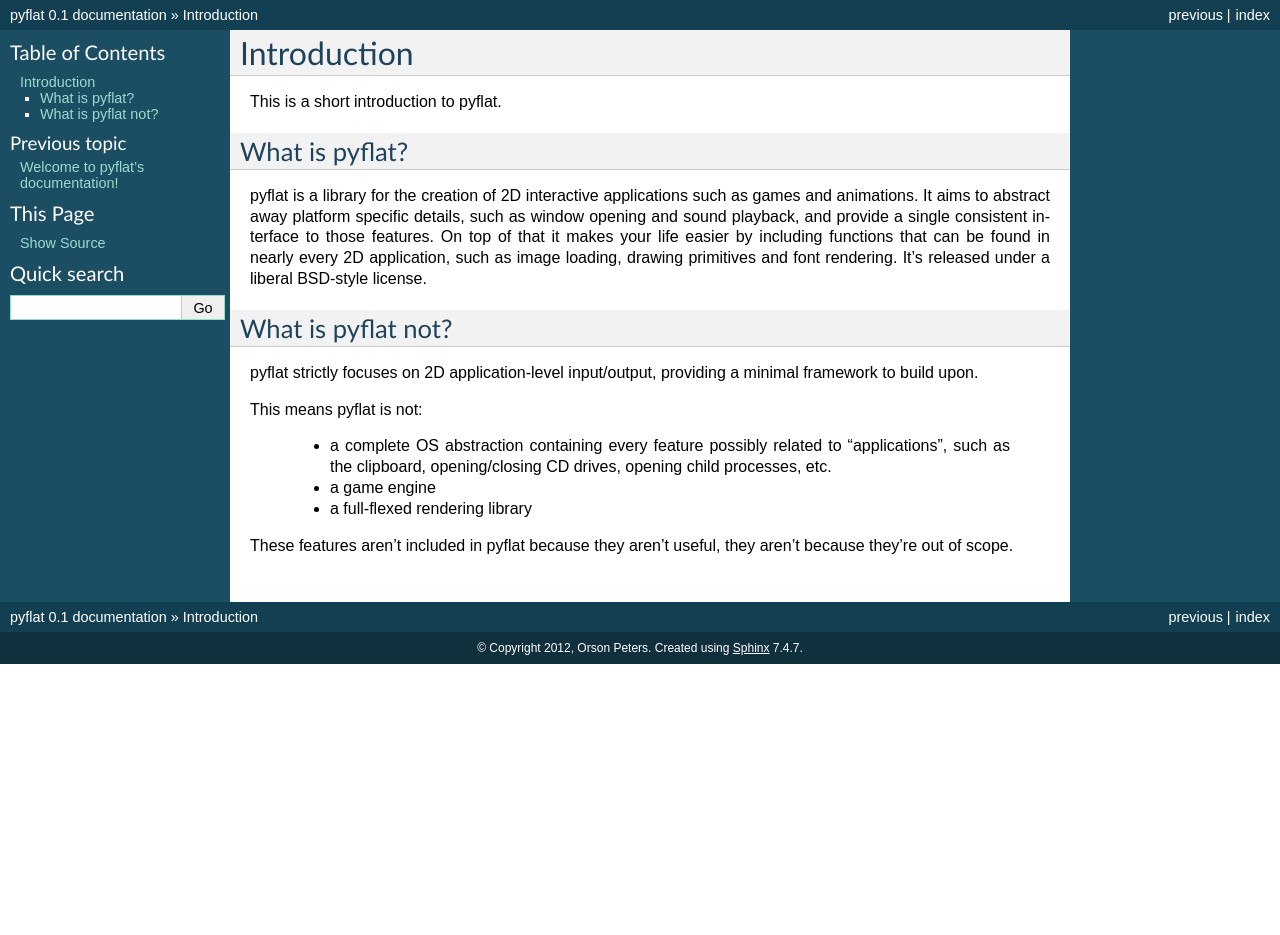
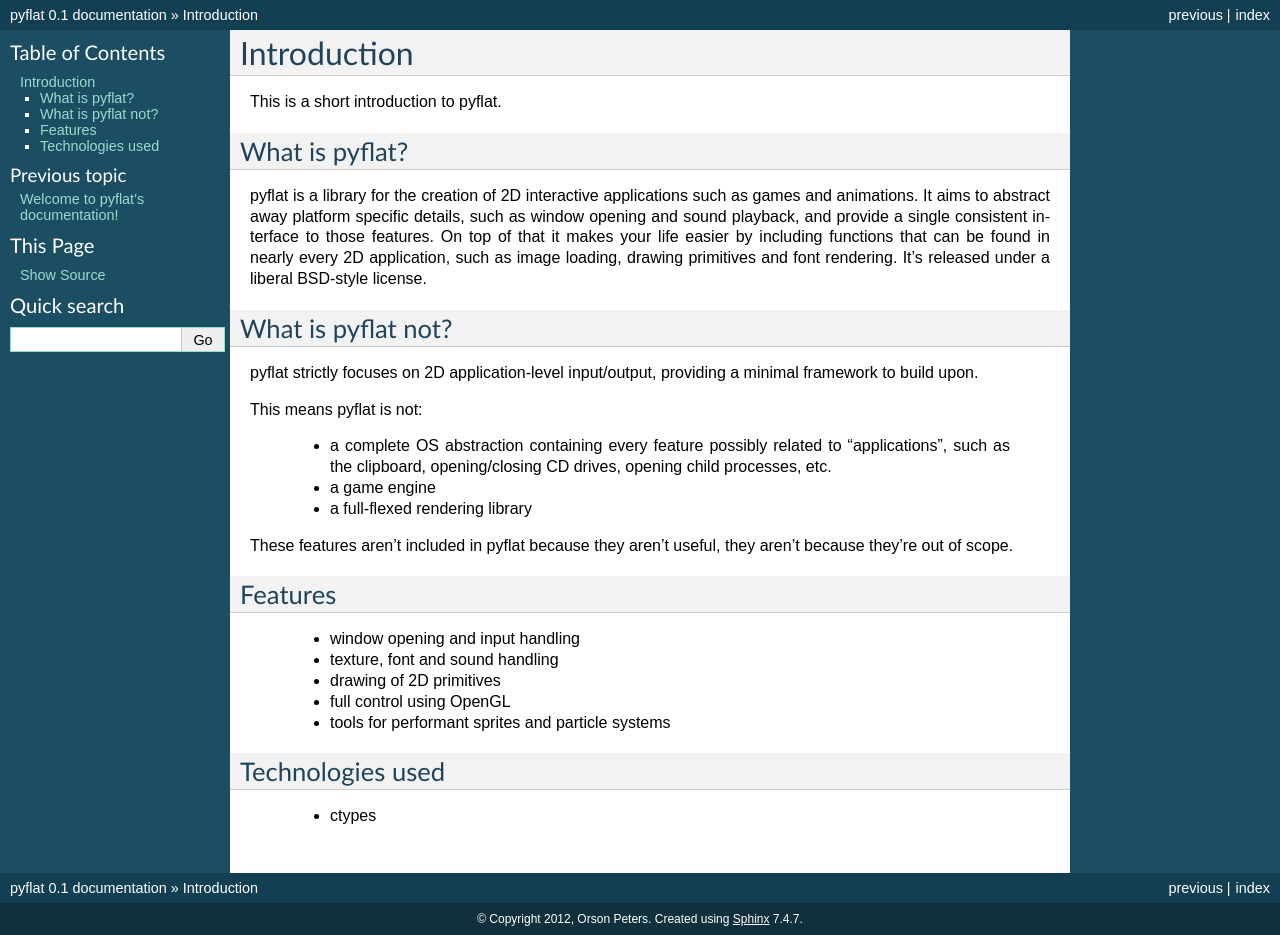
Before and after one commit to nightcracker/pyflat, a Sphinx documentation site: the page built from docs/introduction.rst, in a window 1280 px wide. Built offline with Sphinx 7.4.7, drawn with Linux system fonts in a browser that asks for light colours; pages that are not in the unit, such as notebooks, are missing from menus; before the commit the page ends 900 px from its top, so only the background shows below that.

Commit message:
more docs

```diff
--- a/docs/introduction.rst
+++ b/docs/introduction.rst
@@ -18,3 +18,15 @@ This means pyflat is not:
  - a full-flexed rendering library
 
 These features aren't included in pyflat because they aren't useful, they aren't because they're out of scope.
+
+Features
+--------
+ - window opening and input handling
+ - texture, font and sound handling
+ - drawing of 2D primitives
+ - full control using OpenGL
+ - tools for performant sprites and particle systems
+
+Technologies used
+-----------------
+ - ctypes
```
